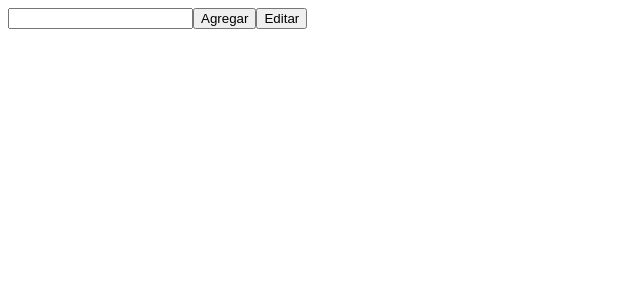
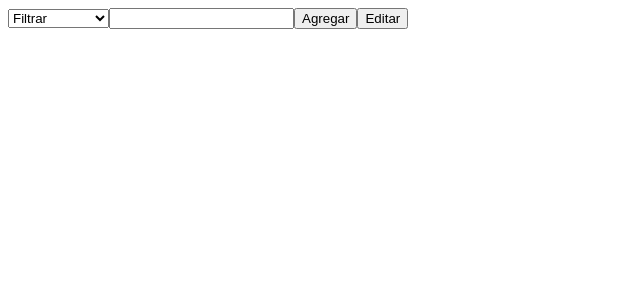
Before and after one commit to Mariacecilia1999/app, a React (Vite) app in the folder app/: page / in a window 1280 px wide. Shown: the top 300 px of the page, without its empty margins (0-640 px from the left). Built offline with nearby package versions, Linux system fonts and the light colour scheme.

Commit message:
Adding component to show tasks according to filter (without logic)

```diff
--- a/app/src/assets/components/Data.jsx
+++ b/app/src/assets/components/Data.jsx
@@ -1,6 +1,7 @@
 import { useState } from "react"
 import AddTask from "./AddTask"
 import ShowTask from "./ShowTask"
+import ShowBy from "./ShowBy"
 
 const Data = () =>{
 
@@ -49,7 +50,12 @@ const Data = () =>{
       setTasks(filterTasks)
    }
 
+   const showBy = () =>{
+
+   }
+
    return <>
+            <ShowBy/>
             <AddTask capturingInput={capturingInput} addInputTask={addInputTask} input={input} confirmEditedTask={confirmEditedTask}/>
             <ShowTask dataTasks={tasks} deleteTask={deleteTask} editTask={editTask} completeTask={completeTask}/>
          </>
--- /dev/null
+++ b/app/src/assets/components/ShowBy.jsx
@@ -0,0 +1,12 @@
+const ShowBy = ({showBy}) =>{
+   return <>
+            <select onChange={showBy}>
+               <option>Filtrar</option>
+               <option value="all">Todas</option>
+               <option value="completed">Completadas</option>
+               <option value="deleted">Eliminadas</option>
+            </select>
+         </>
+}
+
+export default ShowBy
```
